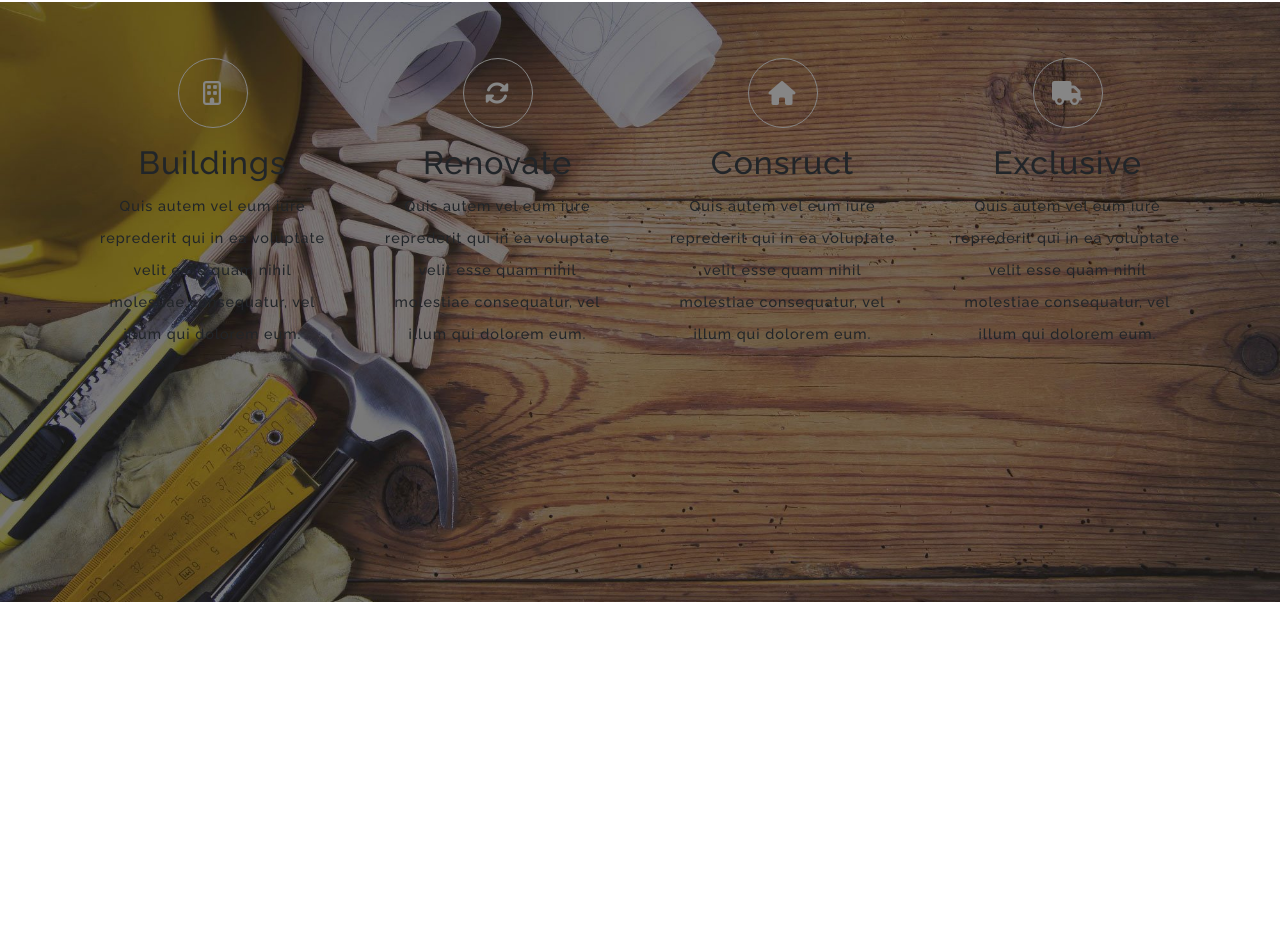
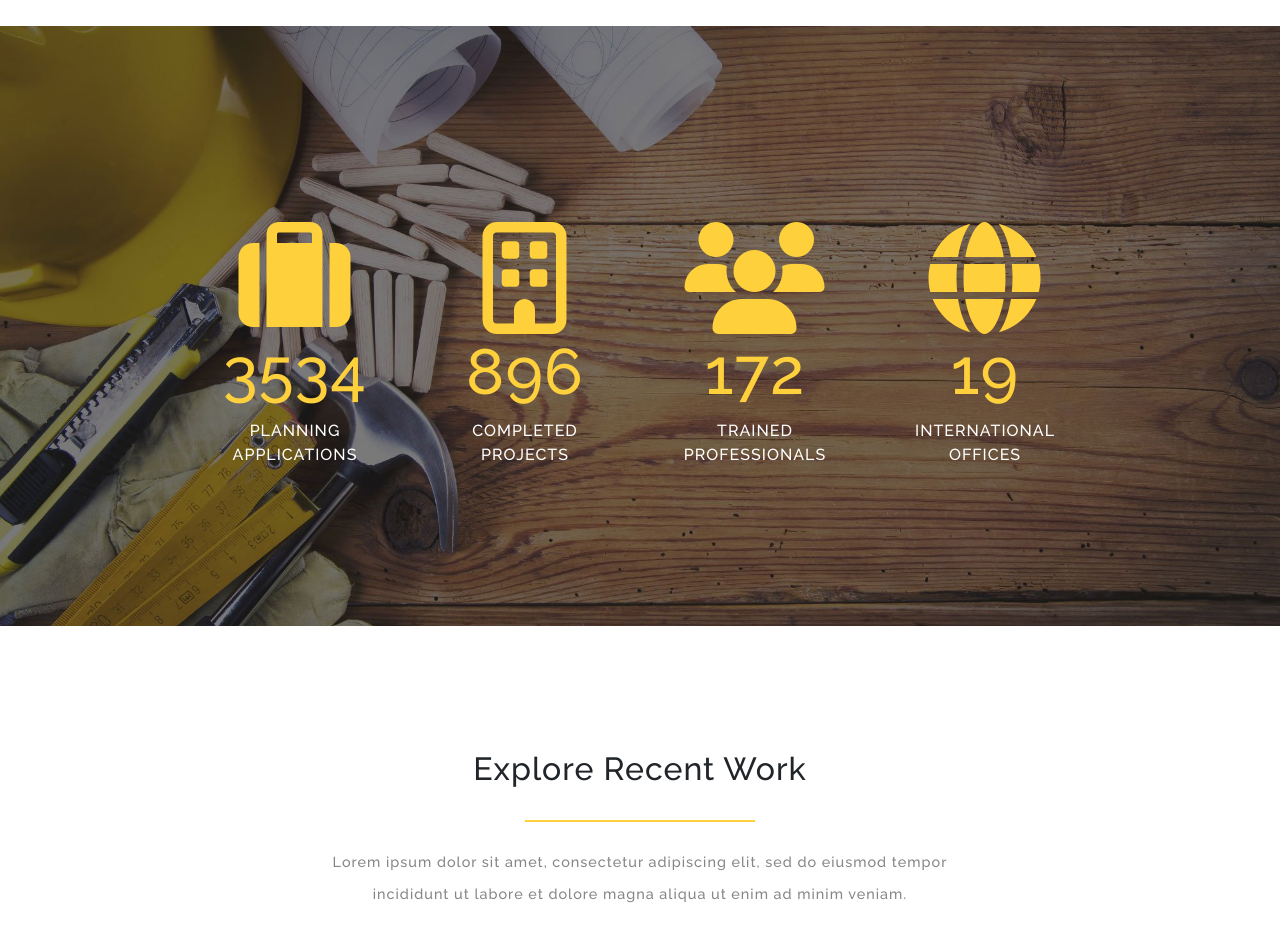
Before and after one commit to pierluigicarrieri/proj-html-vuejs, a Vue app: page / in a window 1280 px wide. Shown: the part 1829-2771 px from the top of the page. Before the commit the page ends 2431 px from the top, so only its background shows below. Built offline with nearby package versions, Linux system fonts and the light colour scheme.

Commit message:
Second section done, added second separator

```diff
--- a/src/App.vue
+++ b/src/App.vue
@@ -49,20 +49,19 @@ export default {
         <section class="second-section">
             <div class="container main-container">
                 <div class="row row-cols-4 g-4">
-                    <div class="col" v-for="card in store.cardsData.firstCard">
-                        <div class="first-card card border-0 text-center">
+                    <div class="col" v-for="card in store.cardsData.secondCard">
+                        <div class="second-card card border-0 text-center">
                             <div class="card-body">
-                                <div class="icon-container d-flex justify-content-center align-items-center my-3">
-                                    <i :class="`${card.icon}`"></i>
-                                </div>
-                                <h2 class="card-title">{{ card.title }}</h2>
-                                <p class="card-text">{{ card.text }}</p>
+                                <i :class="`${card.icon}`"></i>
+                                <h2 class="card-title">{{ card.number }}</h2>
+                                <p class="card-text">{{ card.title }}</p>
                             </div>
                         </div>
                     </div>
                 </div>
             </div>
         </section>
+        <MainSeparator :title="store.separatorsData.secondSeparator.title"></MainSeparator>
     </main>
 </template>
 
@@ -96,13 +95,28 @@ export default {
 
     .second-section {
         height: 600px;
+        padding: 180px;
         background-image: url("./assets/images/home-244125289.jpg");
         background-size: cover;
         background-position: center;
     }
 
-    .second-section .card {
+    .second-card {
         background-color: rgba(0, 0, 0, 0);
     }
 
+    .second-card i {
+        font-size: 7rem;
+        color: var(--custom-color-2);
+    }
+
+    .second-card h2 {
+        font-size: 4rem;
+        color: var(--custom-color-2);
+    }
+
+    .second-card p {
+        color: var(--custom-color-1);
+    }
+
 </style>
--- a/src/store.js
+++ b/src/store.js
@@ -60,10 +60,16 @@ export const store = reactive ({
     },
 
     separatorsData: {
+
         firstSeparator: {
             title: "Specialists In Modern Construction",
             text: ""
         },
+
+        secondSeparator: {
+            title: "Explore Recent Work",
+            text: ""
+        }
     }
 
 })
```
